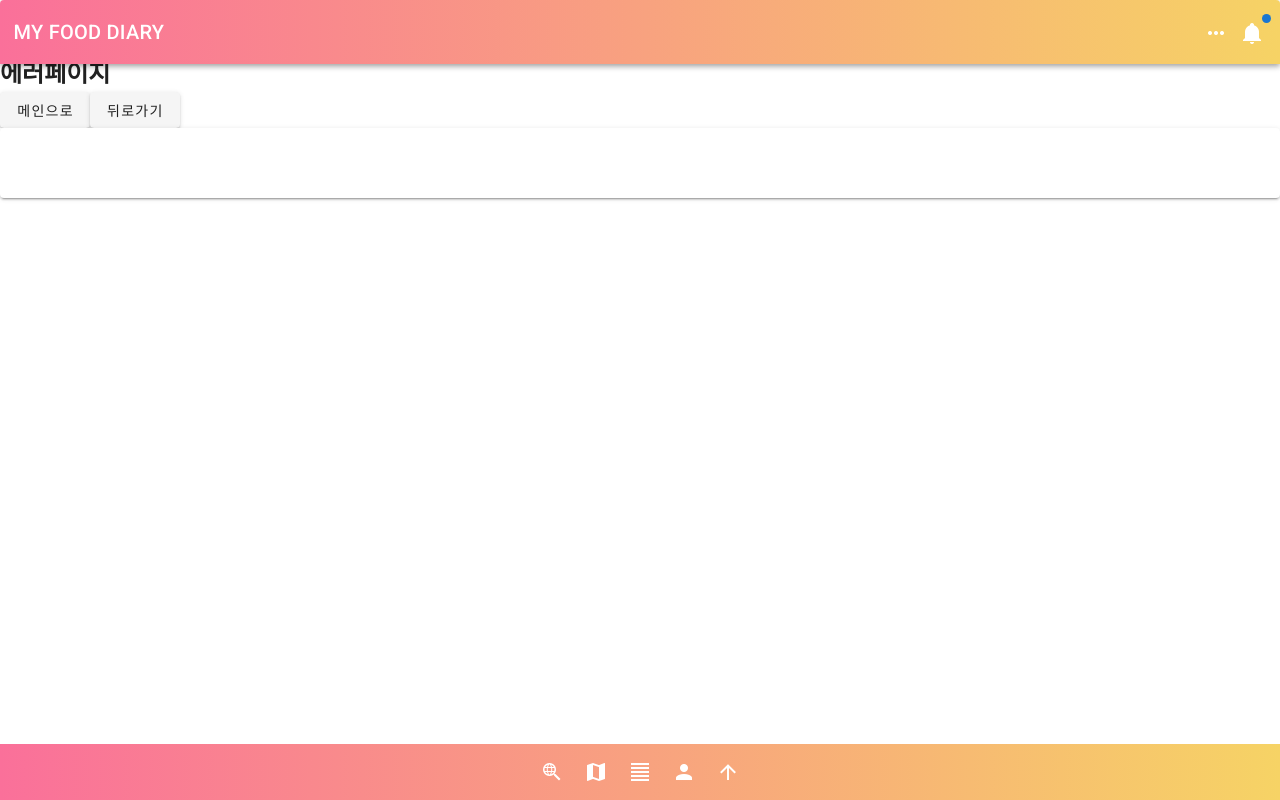
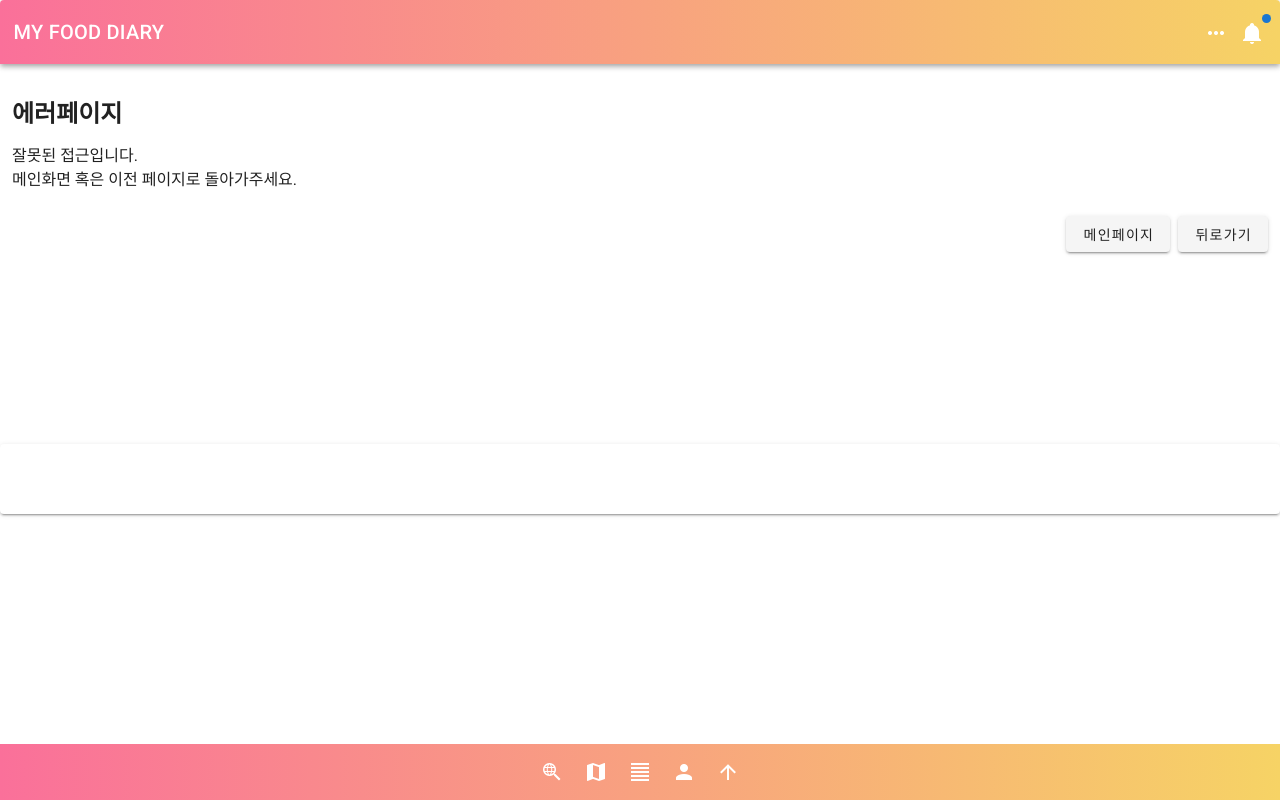
Before and after one commit to jhj9109/My_Food_Map, a Vue app in the folder frontend/: page /error in a window 1280 px wide. Built offline with nearby package versions, Linux system fonts and the light colour scheme.

Commit message:
리뷰카드 음식점 페이지에서 음식점 이름 안보이게 정리

```diff
--- a/frontend/src/components/review/ReviewCard.vue
+++ b/frontend/src/components/review/ReviewCard.vue
@@ -12,14 +12,16 @@
       @click="onClick"
     />
 
-    <v-card-text>
+    <v-card-text class="pl-3">
       <!-- 추후 식당 이름으로 바꿔야할 부분, 식당 이름이 넘어오지 않아 수정 못함 -->      <!-- 개인 페이지에서는 식당, 식당 페이지에서는 리뷰를 보여줘야할듯 -->
-      <div @click="toProfile" v-if="this.name='RestaurantReview'" class="title">
-        {{ reviewInfo.userid }}번 유저 님의 리뷰 <br>
+      <div @click="toRestaurant" v-if="!showNickname" class="title">
+        {{ reviewInfo.resname }}<br>
       </div>
-      <div v-else class="title">
-        {{ reviewInfo.resid }} 번 식당, 이름이 보여질 자리 <br>
-      </div>
+      <v-row justify="start">
+        <div @click="toProfile" class="sub-title ml-4 mr-2 mt-0">
+          {{ reviewInfo.nickname }} <br>
+        </div>
+      </v-row>
           <v-btn
             icon
             @click="onLike"
@@ -48,14 +50,10 @@
         </v-row>
       <div
         @click="onClick"
-        class="mt-2"
+        class="ml-1 mt-1"
       >
       <!-- 리뷰 콘텐츠 수정 + 사용자명(nickname 넘어오지 않아 못넣음), 작성일-->
         {{ reviewInfo.content }} <br>
-      </div>
-      <!-- 유저님 클릭하면 그 페이지로 넘어가게 -->
-      <div v-if="this.name!='RestaurantReview'" class="text-right">
-        {{ reviewInfo.userid }}번 유저 님의 리뷰 <br>
       </div>
       <div class="text-right">
         {{ reviewInfo.create_date }}
@@ -72,6 +70,7 @@ import UserApi from '@/api/UserApi.js'
     props: ['reviewInfo'],
     data: () => ({
       loading: false,
+      showNickname: false,
     }),
 
     methods: {
@@ -85,6 +84,9 @@ import UserApi from '@/api/UserApi.js'
       toProfile() {
         console.log("toProfile 발동")
         this.$router.push({name : 'Profile', params : { userId : this.reviewInfo.userid }});
+      },
+      toRestaurant() {
+        this.$router.push({ name: 'RestaurantReview', params: { restaurantId: this.reviewInfo.resid}});
       },
       // 미리 작성해 놓은 Like
       onLike(){
@@ -144,6 +146,9 @@ import UserApi from '@/api/UserApi.js'
       //   )
       // },
     },
+    mounted() {
+      this.showNickname = this.$route.name === 'Profile' ? false : true
+    }
   }
 </script>
 <style>
--- a/frontend/src/views/exception/Error.vue
+++ b/frontend/src/views/exception/Error.vue
@@ -1,16 +1,21 @@
 <template>
-  <div>
-    <h2> 에러페이지 </h2>
+  <div class="mt-10">
+    <h2 class="ml-3 mt-6"> 에러페이지 </h2>
+    <div class="ml-3 mt-3 mb-3"> 잘못된 접근입니다. <br> 메인화면 혹은 이전 페이지로 돌아가주세요. </div>
+    <v-row class="mt-6 mb-16 pb-16" justify='end'>
     <v-btn
       to="/restaurant"
+      class="mr-2"
     >
-      메인으로
+      메인페이지
     </v-btn>
     <v-btn
+      class="mr-6 mb-16"
       @click="goBack"
     >
       뒤로가기
     </v-btn>
+    </v-row>
   </div>
 </template>
 
--- a/frontend/src/views/user/Profile.vue
+++ b/frontend/src/views/user/Profile.vue
@@ -132,6 +132,8 @@ export default {
           no: 0
         },
         res => {
+          console.log("res 정보")
+          console.log(res)
           if (res.data.message === "Following -1") {
             this.profileUser.follower -= 1
             console.log("팔로워 숫자 -1")
```
